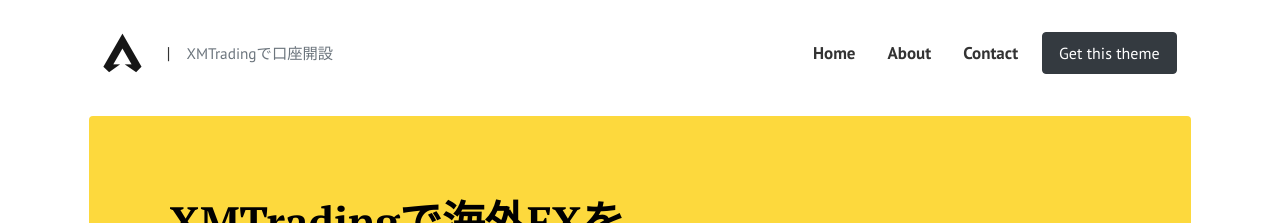
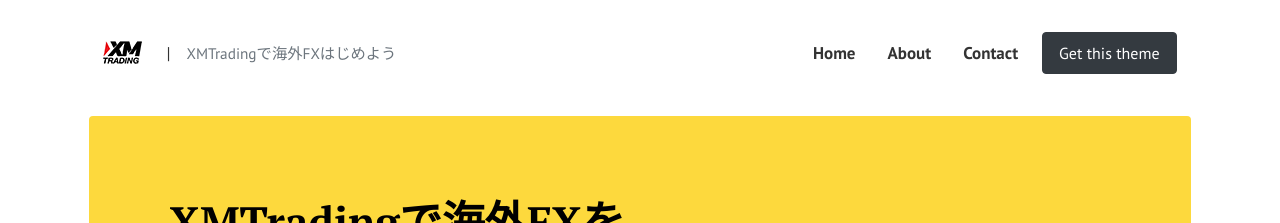
Before and after one commit to gnidart-mx/gnidart-mx.github.io, a Jekyll site: the page built from index.html, in a window 1280 px wide. Shown: the top 223 px of the page. Built offline with Jekyll 4.4.1, drawn with Linux system fonts in a browser that asks for light colours; the list of posts is cut into pages by our own code; comment, search, counter and statistics services are not loaded.

Commit message:
logo&title

```diff
--- a/_layouts/default.html
+++ b/_layouts/default.html
@@ -49,7 +49,7 @@
 
           <div class="d-flex align-items-center">
 
-            <span class="ml-3 text-muted small">XMTradingで口座開設</span>
+            <span class="ml-3 text-muted small">XMTradingで海外FXはじめよう</span>
 
             <!--<a class="d-inline-block social-icon" target="_blank" href="{{site.social.twitter}}">
               <svg xmlns="http://www.w3.org/2000/svg" width="19" height="19" fill="currentColor" class="bi bi-twitter" viewBox="0 0 16 16">
```
Also changed, not shown: assets/images/logo.png.
